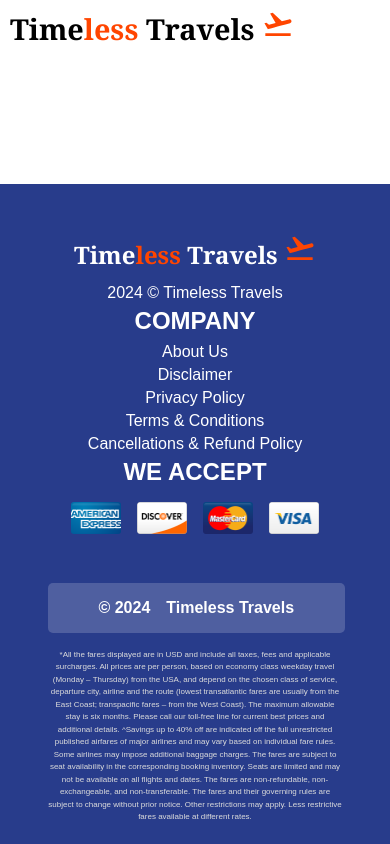
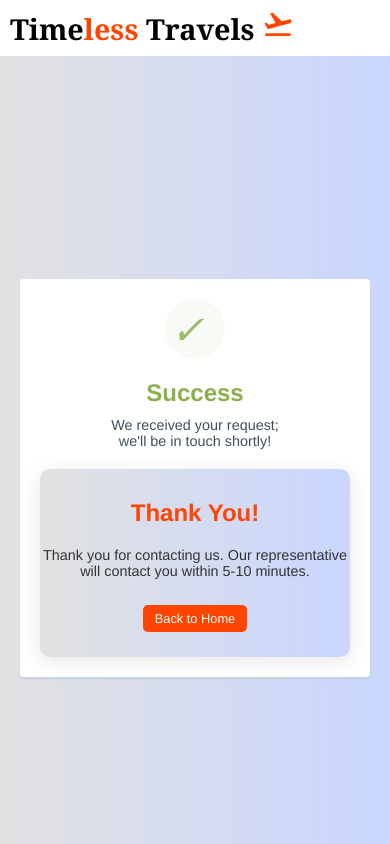
Before and after one commit to rk8287/frontend, a React (Create React App) app: page /success in a window 390 px wide. Shown: the top 844 px of the page. Built offline with nearby package versions, Linux system fonts and the light colour scheme.

Commit message:
validation-added

```diff
--- a/src/App.js
+++ b/src/App.js
@@ -10,10 +10,13 @@ import Disclaimer from './pages/Disclaimer/Disclaimer';
 import Privacy from './pages/Privacy/Privacy';
 import Contact from './components/Contact/Contact';
 import Term from './pages/TermsandConditions/Term';
+import ThankYouPage from './pages/ThankYouPage/ThankYouPage';
 
 
 
 function App() {
+
+
   return (
     <Router>
       <Header />
@@ -25,7 +28,7 @@ function App() {
         <Route path={'/privacy'} element={<Privacy/>}/>
         <Route path={'/contact'} element={<Contact/>}/>
         <Route path={'/term-conditions'} element={<Term/>}/>
-
+        <Route path={'/success'} element={<ThankYouPage/>}/>
       </Routes>
       <MainFooter/>
     </Router>
--- a/src/components/Contact/Contact.css
+++ b/src/components/Contact/Contact.css
@@ -1,6 +1,12 @@
 .contact-container {
     font-family:Verdana, Geneva, Tahoma, sans-serif;
   }
+
+  .error-message {
+    color: red;
+    margin-top: 10px;
+  }
+
 
   .contact-header {
     text-align: center;
--- a/src/components/Contact/Contact.jsx
+++ b/src/components/Contact/Contact.jsx
@@ -1,14 +1,62 @@
-import React from 'react'
+import React, { useState, useEffect } from 'react';
 import { MdFlightTakeoff, MdPhone, MdEmail, MdLocationOn } from 'react-icons/md';
-import './Contact.css'
-import { useEffect } from 'react';
+import './Contact.css';
+import { useNavigate } from 'react-router-dom';
 
 const Contact = () => {
+  const navigate = useNavigate();
+
+  const [name, setName] = useState('');
+  const [email, setEmail] = useState('');
+  const [mobileNumber, setMobileNumber] = useState('');
+  const [message, setMessage] = useState('');
+  const [error, setError] = useState('');
 
   // Scroll to the top of the page when this component is rendered
   useEffect(() => {
     window.scrollTo(0, 0);
   }, []);
+
+  const validateEmail = (email) => {
+    const re = /^[^\s@]+@[^\s@]+\.[^\s@]+$/;
+    return re.test(String(email).toLowerCase());
+  };
+
+  const validateMobileNumber = (number) => {
+    const re = /^[0-9]{10}$/; // Example: only 10 digit numbers
+    return re.test(String(number));
+  };
+
+  const handleClick = (e) => {
+    e.preventDefault();
+
+    // Validate the form inputs
+    if (!name) {
+      setError('Please enter your name.');
+      return;
+    }
+
+    if (!email || !validateEmail(email)) {
+      setError('Please enter a valid email address.');
+      return;
+    }
+
+    if (!mobileNumber || !validateMobileNumber(mobileNumber)) {
+      setError('Please enter a valid 10-digit mobile number.');
+      return;
+    }
+
+    if (!message || message.length < 10) {
+      setError('Please enter a message of at least 10 characters.');
+      return;
+    }
+
+    // Clear error message if all validations pass
+    setError('');
+
+    // If all fields are valid, navigate to the success page
+    navigate('/success');
+  };
 
   return (
     <div className="contact-container">
@@ -24,36 +72,74 @@ const Contact = () => {
             <div className="input-group">
               <div className="input-box">
                 <MdFlightTakeoff className="input-icon" />
-              <input type="text" placeholder="Your name" />
+                <input
+                  type="text"
+                  placeholder="Your name"
+                  value={name}
+                  required
+                  onChange={(e) => setName(e.target.value)}
+                />
               </div>
               <div className="input-box">
                 <MdEmail className="input-icon" />
-              <input type="email" placeholder="Email address" />
+                <input
+                  type="email"
+                  placeholder="Email address"
+                  value={email}
+                  onChange={(e) => setEmail(e.target.value)}
+                  required
+                />
               </div>
             </div>
             <div className="input-box">
               <MdPhone className="input-icon" />
-            <input type="text" placeholder="Mobile Number" />
+              <input
+                type="text"
+                placeholder="Mobile Number"
+                value={mobileNumber}
+                onChange={(e) => setMobileNumber(e.target.value)}
+                required
+              />
             </div>
             <div className="input-box">
               <MdFlightTakeoff className="input-icon" />
-            <textarea placeholder="Write message" />
+              <textarea
+                placeholder="Write message"
+                value={message}
+                onChange={(e) => setMessage(e.target.value)}
+                required
+              />
             </div>
-          <button type="submit">Send Message</button>
+            {error && <p className="error-message">{error}</p>}
+            <button onClick={handleClick} type="submit">
+              Send Message
+            </button>
           </form>
         </div>
         <div className="contact-info">
           <h2>Contact Us</h2>
-        <p><MdLocationOn className="info-icon" /> Address</p>
-        <p>737 E 105TH PL CHICAGO, IL 60628</p>
-        <p><MdPhone className="info-icon" /> Toll Free</p>
-        <p>Call Now: <a href="tel:+1 8444177506">+1 (844) 417-7506</a></p>
-        <p><MdEmail className="info-icon"/> Email</p>
-        <p><a href="mailto:SUPPORT@TIMELESSTRAVEL.US">SUPPORT@TIMELESSTRAVEL.US</a></p>
+          <p>
+            <MdLocationOn className="info-icon" /> Address
+          </p>
+          <p>737 E 105TH PL CHICAGO, IL 60628</p>
+          <p>
+            <MdPhone className="info-icon" /> Toll Free
+          </p>
+          <p>
+            Call Now: <a href="tel:+1 8444177506">+1 (844) 417-7506</a>
+          </p>
+          <p>
+            <MdEmail className="info-icon" /> Email
+          </p>
+          <p>
+            <a href="mailto:SUPPORT@TIMELESSTRAVEL.US">
+              SUPPORT@TIMELESSTRAVEL.US
+            </a>
+          </p>
         </div>
       </div>
     </div>
-  )
-}
+  );
+};
 
-export default Contact
+export default Contact;
--- /dev/null
+++ b/src/pages/ThankYouPage/ThankYou.css
@@ -0,0 +1,173 @@
+/* Base Styles */
+.h1 {
+    color: #88B04B;
+    font-weight: 900;
+    font-size: 2.5rem; /* Adjusted for responsiveness */
+    margin-bottom: 10px;
+}
+
+.p {
+    color: #404F5E;
+    font-size: 1.2rem; /* Adjusted for responsiveness */
+    margin: 0;
+}
+
+.checkmark {
+    color: #9ABC66;
+    font-size: 4rem; /* Adjusted for responsiveness */
+    line-height: 6rem; /* Adjusted for responsiveness */
+    margin-left: -15px;
+}
+
+.card {
+    background: white;
+    padding: 40px; /* Adjusted for responsiveness */
+    border-radius: 4px;
+    box-shadow: 0 2px 3px #C8D0D8;
+    display: inline-block;
+    margin: 0 auto;
+    text-align: center;
+    max-width: 90%; /* Limit width for smaller screens */
+}
+
+.circle {
+    border-radius: 100px; /* Adjusted for responsiveness */
+    height: 100px; /* Adjusted for responsiveness */
+    width: 100px; /* Adjusted for responsiveness */
+    background: #F8FAF5;
+    margin: 0 auto 20px;
+}
+
+.thank-you-container {
+    display: flex;
+    justify-content: center;
+    align-items: center;
+    flex-direction: column;
+    height: 100vh;
+    background: #C9D6FF;  /* fallback for old browsers */
+background: -webkit-linear-gradient(to right, #E2E2E2, #C9D6FF);  /* Chrome 10-25, Safari 5.1-6 */
+background: linear-gradient(to right, #E2E2E2, #C9D6FF); /* W3C, IE 10+/ Edge, Firefox 16+, Chrome 26+, Opera 12+, Safari 7+ */
+
+
+    padding: 20px;
+    box-sizing: border-box;
+    overflow: hidden;
+    text-align: center;
+    font-family: "Nunito Sans", "Helvetica Neue", sans-serif;
+}
+
+.thank-you-box {
+    background: #C9D6FF;  /* fallback for old browsers */
+background: -webkit-linear-gradient(to right, #E2E2E2, #C9D6FF);  /* Chrome 10-25, Safari 5.1-6 */
+background: linear-gradient(to right, #E2E2E2, #C9D6FF); /* W3C, IE 10+/ Edge, Firefox 16+, Chrome 26+, Opera 12+, Safari 7+ */
+
+    padding: 30px 0;
+    border-radius: 10px;
+    box-shadow: 0px 4px 20px rgba(0, 0, 0, 0.1);
+    text-align: center;
+    max-width: 500px;
+    width: 100%;
+    margin-top: 20px;
+}
+
+.thank-you-title {
+    font-size: 2rem;
+    color: #ff4500;
+    margin-bottom: 20px;
+}
+
+.thank-you-message {
+    font-size: 1.2rem;
+    color: #333333;
+    margin-bottom: 30px;
+}
+
+.back-home-button {
+    background: #ff4500;
+    color: white;
+    padding: 10px 20px;
+    border-radius: 5px;
+    text-decoration: none;
+    font-size: 1rem;
+    transition: background 0.3s;
+}
+
+.back-home-button:hover {
+    background: #0056b3;
+}
+
+/* Responsive Design */
+@media (max-width: 768px) {
+    .h1 {
+        font-size: 2rem; /* Smaller font size for smaller screens */
+    }
+
+    .p {
+        font-size: 1rem; /* Smaller font size for smaller screens */
+    }
+
+    .checkmark {
+        font-size: 3rem; /* Smaller size for smaller screens */
+        line-height: 4rem; /* Adjusted for responsiveness */
+    }
+
+    .card {
+        padding: 30px; /* Reduced padding for smaller screens */
+    }
+
+    .circle {
+        height: 80px; /* Smaller size for smaller screens */
+        width: 80px; /* Smaller size for smaller screens */
+        line-height: 80px; /* Adjusted for responsiveness */
+    }
+
+    .thank-you-title {
+        font-size: 1.8rem; /* Adjusted for responsiveness */
+    }
+
+    .thank-you-message {
+        font-size: 1rem; /* Adjusted for responsiveness */
+    }
+
+    .back-home-button {
+        padding: 8px 16px; /* Adjusted for responsiveness */
+        font-size: 0.9rem; /* Adjusted for responsiveness */
+    }
+}
+
+@media (max-width: 480px) {
+    .h1 {
+        font-size: 1.5rem; /* Further reduction for very small screens */
+    }
+
+    .p {
+        font-size: 0.9rem; /* Further reduction for very small screens */
+    }
+
+    .checkmark {
+        font-size: 2.5rem; /* Further reduction for very small screens */
+        line-height: 3.5rem; /* Adjusted for responsiveness */
+    }
+
+    .card {
+        padding: 20px; /* Further reduction for very small screens */
+    }
+
+    .circle {
+        height: 60px; /* Further reduction for very small screens */
+        width: 60px; /* Further reduction for very small screens */
+    }
+
+    .thank-you-title {
+        font-size: 1.5rem; /* Further reduction for very small screens */
+    }
+
+    .thank-you-message {
+        font-size: 0.9rem; /* Further reduction for very small screens */
+    }
+
+    .back-home-button {
+        padding: 6px 12px; /* Further reduction for very small screens */
+        font-size: 0.8rem; /* Further reduction for very small screens */
+    }
+}
--- /dev/null
+++ b/src/pages/ThankYouPage/ThankYouPage.jsx
@@ -0,0 +1,26 @@
+import React from 'react';
+import './ThankYou.css'; // Import the CSS file
+
+const ThankYouPage = () => {
+    return (
+        <div className="thank-you-container">
+        <div className="card">
+            <div className="circle">
+                <i className="checkmark">✓</i>
+            </div>
+            <h1 className='h1'>Success</h1>
+            <p className='p'>We received your request;<br /> we'll be in touch shortly!</p>
+
+            <div className="thank-you-box">
+                <h1 className="thank-you-title">Thank You!</h1>
+                <p className="thank-you-message">
+                    Thank you for contacting us. Our representative will contact you within 5-10 minutes.
+                </p>
+                <a href="/" className="back-home-button">Back to Home</a>
+            </div>
+        </div>
+    </div>
+    );
+};
+
+export default ThankYouPage;
```
Lines whose indentation alone changed are shown as unchanged.
